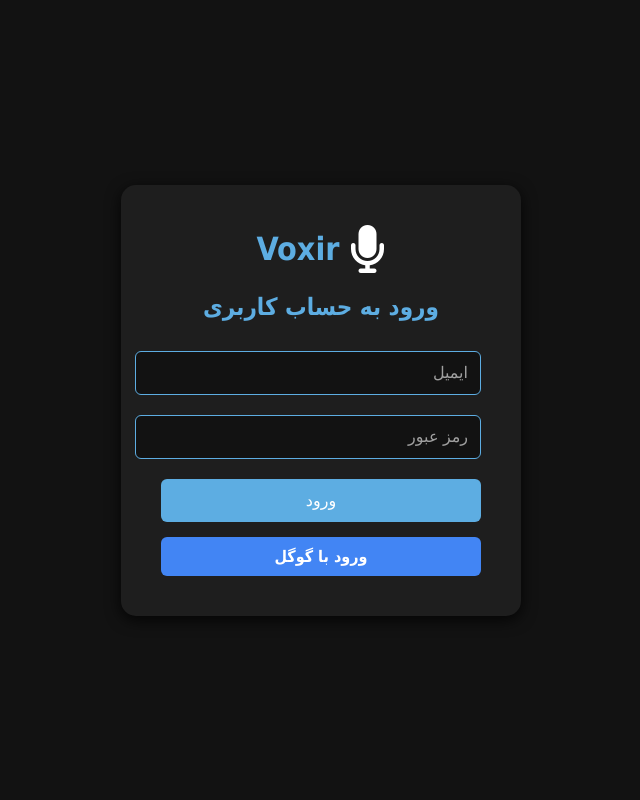
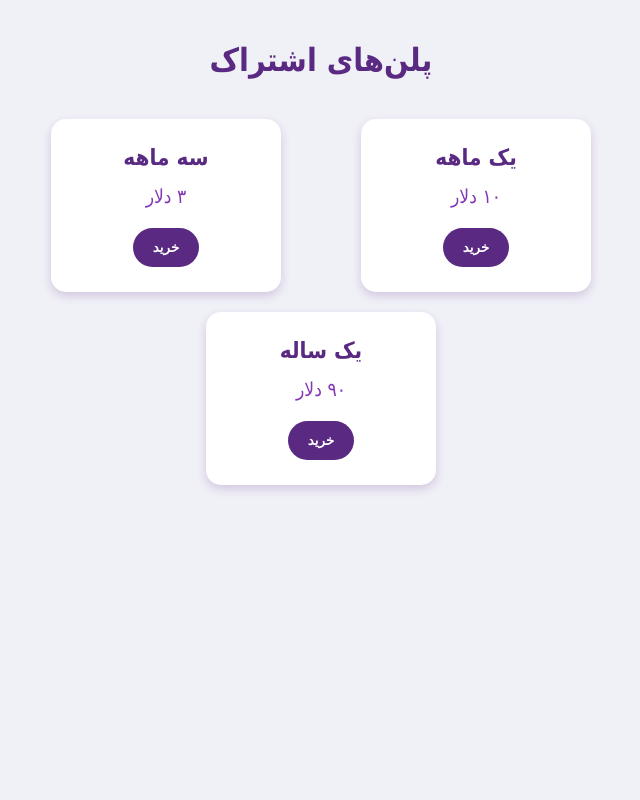
Before and after one commit to ahmadsamimrahmani427/voxir-app, a Flask app: template templates/login.html in a window 1280 px wide. Shown: the whole page, without its empty margins (319-959 px from the left). Run offline with Flask 3, Linux system fonts and the light colour scheme; the template is opened without the code that fills it: most values are stand-ins (such as "Sample title", 1, 10 or a date in 2020).

Commit message:
Update login.html

```diff
--- a/templates/login.html
+++ b/templates/login.html
@@ -2,108 +2,80 @@
 <html lang="fa" dir="rtl">
 <head>
     <meta charset="UTF-8" />
-    <title>ورود به Voxir</title>
+    <title>پلن‌های اشتراک | {{ app_name }}</title>
     <style>
         body {
             font-family: Tahoma, sans-serif;
-            background-color: #121212;  /* پس‌زمینه سیاه */
+            background: #f0f0f7;
+            direction: rtl;
+            margin: 0;
+            padding: 20px;
+        }
+        h1 {
+            color: #5a2a83;
+            text-align: center;
+            margin-bottom: 40px;
+        }
+        .plans-container {
+            max-width: 600px;
+            margin: auto;
             display: flex;
-            justify-content: center;
-            align-items: center;
-            height: 100vh;
-            margin: 0;
-            color: white;
-            direction: rtl;
+            justify-content: space-around;
+            gap: 20px;
+            flex-wrap: wrap;
         }
-        .container {
-            background: #1e1e1e; /* رنگ پس‌زمینه تیره‌تر برای فرم */
-            padding: 40px;
+        .plan-card {
+            background: white;
             border-radius: 15px;
-            box-shadow: 0 4px 15px rgba(0,0,0,0.8);
-            width: 320px;
+            padding: 25px;
+            box-shadow: 0 4px 10px rgba(90, 42, 131, 0.2);
+            width: 180px;
             text-align: center;
         }
-        h2 {
-            margin-bottom: 30px;
-            color: #5dade2; /* آبی روشن */
+        .plan-title {
+            font-weight: bold;
+            font-size: 1.4em;
+            margin-bottom: 15px;
+            color: #5a2a83;
         }
-        input[type="email"], input[type="password"] {
-            width: 100%;
-            padding: 12px;
+        .plan-price {
+            font-size: 1.2em;
             margin-bottom: 20px;
-            border: 1px solid #5dade2; /* حاشیه آبی */
-            border-radius: 6px;
-            background: #121212; /* زمینه مشکی */
-            color: white;
-            font-size: 1em;
+            color: #8237b5;
         }
-        input::placeholder {
-            color: #a0a0a0;
-        }
-        button {
-            background: #5dade2; /* آبی */
+        .buy-btn {
+            background: #5a2a83;
             color: white;
             border: none;
-            padding: 12px 0;
-            width: 100%;
-            font-size: 1em;
-            border-radius: 6px;
+            padding: 12px 20px;
+            border-radius: 40px;
             cursor: pointer;
-            transition: background-color 0.3s ease;
+            font-weight: bold;
+            transition: background 0.3s ease;
         }
-        button:hover {
-            background: #3498db; /* آبی روشن‌تر */
-        }
-        .error {
-            color: #e74c3c; /* قرمز */
-            margin-bottom: 15px;
-        }
-        .oauth-btn {
-            margin-top: 15px;
-            padding: 10px;
-            border-radius: 6px;
-            color: white;
-            text-decoration: none;
-            display: block;
-            font-weight: bold;
-            transition: background-color 0.3s ease;
-        }
-        .google-btn {
-            background: #4285F4; /* آبی گوگل */
-        }
-        .google-btn:hover {
-            background: #357ae8;
-        }
-        .logo {
-            font-size: 2em;
-            font-weight: bold;
-            color: #5dade2; /* آبی */
-            margin-bottom: 20px;
-            display: flex;
-            align-items: center;
-            justify-content: center;
-            gap: 10px;
-        }
-        .logo i {
-            color: white; /* آیکون سفید */
-            font-size: 1.5em;
+        .buy-btn:hover {
+            background: #7a44a1;
         }
     </style>
-    <link rel="stylesheet" href="https://cdnjs.cloudflare.com/ajax/libs/font-awesome/6.4.0/css/all.min.css" />
 </head>
 <body>
-    <div class="container">
-        <div class="logo"><i class="fa-solid fa-microphone"></i>Voxir</div>
-        <h2>ورود به حساب کاربری</h2>
-        {% if error %}
-        <div class="error">{{ error }}</div>
-        {% endif %}
-        <form method="POST" action="{{ url_for('login') }}">
-            <input type="email" name="email" placeholder="ایمیل" required />
-            <input type="password" name="password" placeholder="رمز عبور" required />
-            <button type="submit">ورود</button>
-        </form>
-        <a class="oauth-btn google-btn" href="{{ url_for('google.login') }}">ورود با گوگل</a>
+    <h1>پلن‌های اشتراک</h1>
+    <div class="plans-container">
+        <div class="plan-card">
+            <div class="plan-title">یک ماهه</div>
+            <div class="plan-price">۱۰ دلار</div>
+            <button class="buy-btn" onclick="alert('پرداخت ماهانه (نمونه)')">خرید</button>
+        </div>
+        <div class="plan-card">
+            <div class="plan-title">سه ماهه</div>
+            <div class="plan-price">۳ دلار</div>
+            <button class="buy-btn" onclick="alert('پرداخت سه‌ماهه ۳ دلاری (قابل تمدید)')">خرید</button>
+        </div>
+        <div class="plan-card">
+            <div class="plan-title">یک ساله</div>
+            <div class="plan-price">۹۰ دلار</div>
+            <button class="buy-btn" onclick="alert('پرداخت سالانه (نمونه)')">خرید</button>
+        </div>
     </div>
 </body>
 </html>
```
